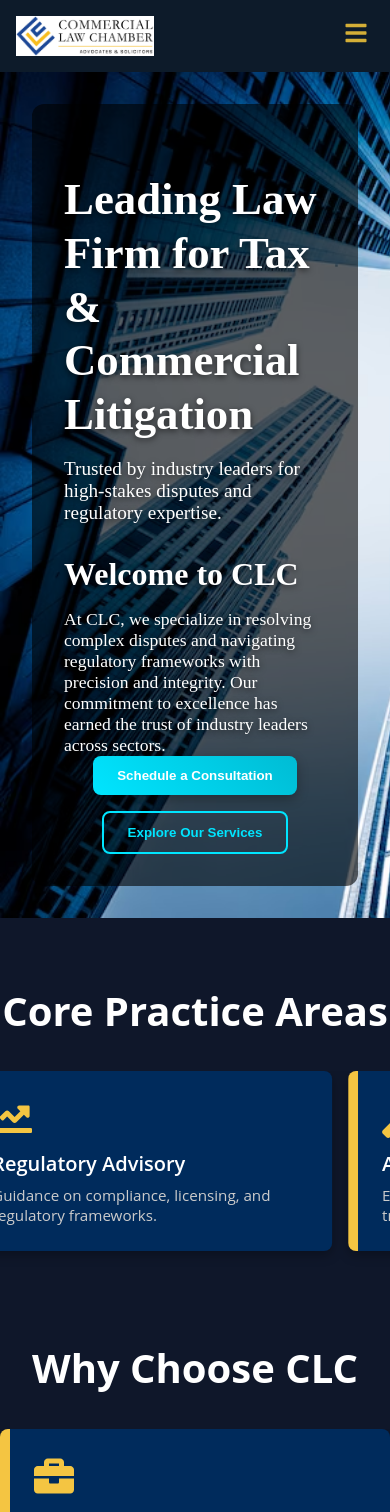
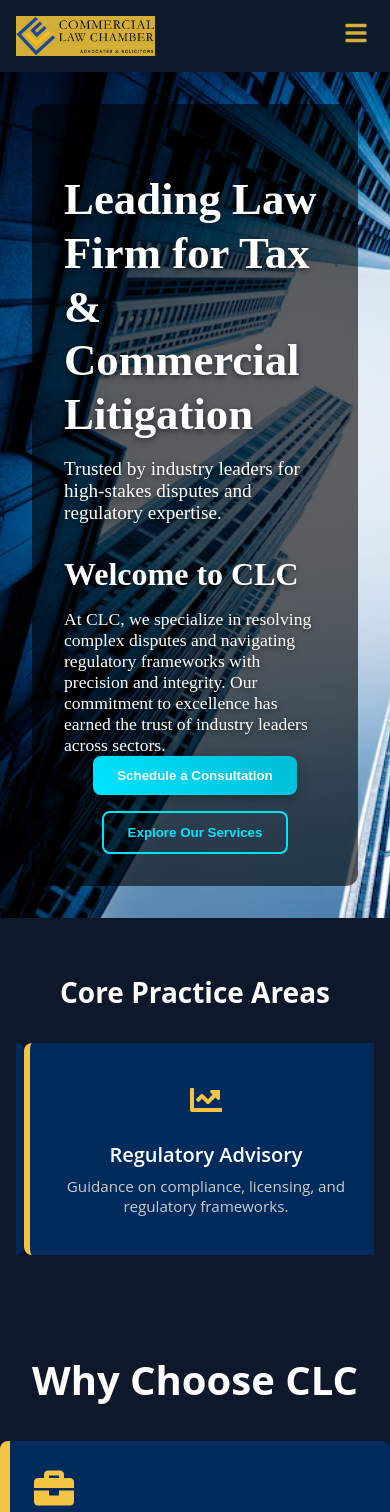
Before and after one commit to vishalsinghbaghel/commercial-law-chamber-new, a React (Vite) app: page / in a window 390 px wide. Shown: the top 1512 px of the page. Built offline with nearby package versions, Linux system fonts and the light colour scheme.

Commit message:
responsive home page

```diff
--- a/src/App.jsx
+++ b/src/App.jsx
@@ -5,8 +5,7 @@ import ScrollToTop from "./components/common/ScrollToTop";
 import { useEffect, useState } from "react";
 import { MobileNavbar } from "./navbar/MobileNavBar";
 import { Footer } from "./components/footer/Footer";
-// import "slick-carousel/slick/slick.css"
-// import "slick-carousel/slick-theme.css"
+
 function App() {
   const [isMobile, setIsMobile] = useState(window.innerWidth <= 768);
 
--- a/src/components/home/Testimonials/Testimonials.jsx
+++ b/src/components/home/Testimonials/Testimonials.jsx
@@ -39,19 +39,19 @@ const Testimonials = () => {
 
     const interval = setInterval(() => {
       if (scrollContainer) {
-        scrollAmount += 320; // Approx width of one card + gap
+        scrollAmount += 320;
         if (
           scrollAmount >=
           scrollContainer.scrollWidth - scrollContainer.clientWidth
         ) {
-          scrollAmount = 0; // Reset to start
+          scrollAmount = 0;
         }
         scrollContainer.scrollTo({
           left: scrollAmount,
           behavior: "smooth",
         });
       }
-    }, 4000); // Slide every 4 seconds
+    }, 4000);
 
     return () => clearInterval(interval);
   }, []);
@@ -66,7 +66,15 @@ const Testimonials = () => {
       }}
     >
       <Box sx={{ maxWidth: 1200, width: "100%", px: 2 }}>
-        <Typography variant="h4" align="center" mb={4}>
+        <Typography
+          variant="h4"
+          align="center"
+          mb={4}
+          sx={{
+            fontSize: { xs: "1.75rem", sm: "2rem", md: "2.25rem" },
+            color: "#fff",
+          }}
+        >
           Client Testimonials
         </Typography>
 
@@ -74,10 +82,13 @@ const Testimonials = () => {
           ref={scrollRef}
           sx={{
             display: "flex",
-            gap: 3,
+            gap: { xs: 2, sm: 3 },
             overflowX: "auto",
             scrollSnapType: "x mandatory",
             pb: 2,
+            px: { xs: 1, sm: 2 },
+            scrollBehavior: "smooth",
+            WebkitOverflowScrolling: "touch",
             "&::-webkit-scrollbar": {
               height: 8,
             },
@@ -91,7 +102,12 @@ const Testimonials = () => {
             <Card
               key={i}
               sx={{
-                width: "32%",
+                width: {
+                  xs: "90%",
+                  sm: "70%",
+                  md: "45%",
+                  lg: "32%",
+                },
                 flex: "0 0 auto",
                 scrollSnapAlign: "start",
                 transition: "transform 0.3s ease, box-shadow 0.3s ease",
@@ -105,7 +121,6 @@ const Testimonials = () => {
                 borderRadius: "8px",
                 boxShadow: "0 4px 12px rgba(0, 0, 0, 0.3)",
                 borderLeft: "10px solid #f4c542",
-                transition: "box-shadow 0.3s ease",
               }}
             >
               <CardContent>
@@ -120,7 +135,13 @@ const Testimonials = () => {
                     <Typography variant="body2">{t.role}</Typography>
                   </Box>
                 </Box>
-                <Typography variant="body1" color="#f4c542">
+                <Typography
+                  variant="body1"
+                  sx={{
+                    fontSize: { xs: "0.9rem", sm: "1rem" },
+                    color: "#f4c542",
+                  }}
+                >
                   “{t.quote}”
                 </Typography>
               </CardContent>
--- a/src/components/home/practice/PracticeSection.jsx
+++ b/src/components/home/practice/PracticeSection.jsx
@@ -81,6 +81,7 @@ export const PracticeSection = () => {
     autoplay: true,
     autoplaySpeed: 2000,
     pauseOnHover: true,
+
     responsive: [
       { breakpoint: 960, settings: { slidesToShow: 2 } },
       { breakpoint: 600, settings: { slidesToShow: 1 } },
--- a/src/components/home/practice/PracticeSection.module.css
+++ b/src/components/home/practice/PracticeSection.module.css
@@ -1,34 +1,35 @@
 .practiceAreas {
-  background-color: #0f172a; /* Match navbar background */
+  background-color: #0f172a;
   font-family: "Open Sans", sans-serif;
   margin: 0;
-  padding-top: 2rem;
+  padding: 2rem 1rem;
 }
 
 .sectionTitle {
   font-size: 2.5rem;
   text-align: center;
+  color: #fff;
+  margin-bottom: 2rem;
 }
 
 .cardsContainer {
-  display: flex;
-  flex-wrap: wrap;
-  gap: 2rem;
-  /* spacing between cards */
-  justify-content: center;
   overflow: hidden;
 }
 
 .practiceCard {
-  background-color: #002b5c; /* Slightly lighter than navbar */
+  background-color: #002b5c;
   color: white;
   padding: 1.5rem;
   border-radius: 8px;
   box-shadow: 0 4px 12px rgba(0, 0, 0, 0.3);
-  margin-bottom: 1.5rem;
-  border-left: 10px solid #f4c542; /* Accent line (gold tone) */
-  transition: box-shadow 0.3s ease;
-  height: 180px;
+  border-left: 10px solid #f4c542;
+  transition: box-shadow 0.3s ease, transform 0.3s ease;
+  height: 100%;
+  min-height: 180px;
+  display: flex;
+  flex-direction: column;
+  justify-content: center;
+  text-align: center;
 }
 
 .practiceCard:hover {
@@ -39,6 +40,7 @@
 .icon {
   font-size: 2.5rem;
   color: #f4c542;
+  margin-bottom: 1rem;
 }
 
 h3 {
@@ -53,6 +55,43 @@ p {
   color: #ccc;
 }
 
-* {
-  box-sizing: border-box;
+@media (max-width: 960px) {
+  .sectionTitle {
+    font-size: 2rem;
+  }
+
+  .practiceCard {
+    padding: 1.2rem;
+  }
+
+  h3 {
+    font-size: 1.1rem;
+  }
+
+  p {
+    font-size: 0.9rem;
+  }
 }
+
+@media (max-width: 600px) {
+  .sectionTitle {
+    font-size: 1.75rem;
+  }
+
+  .practiceCard {
+    padding: 1rem;
+    border-left: 6px solid #f4c542;
+  }
+
+  .icon {
+    font-size: 2rem;
+  }
+
+  h3 {
+    font-size: 1rem;
+  }
+
+  p {
+    font-size: 0.85rem;
+  }
+}
--- a/src/navbar/MobileNavBar.jsx
+++ b/src/navbar/MobileNavBar.jsx
@@ -1,6 +1,6 @@
 import { NavLink } from "react-router-dom";
 import { useState } from "react";
-import Logo from "/Logo_old.jpg";
+import Logo from "/Logo.png";
 import styles from "./MobileNavBar.module.css";
 import {
   FaAngleDown,
--- a/src/navbar/MobileNavBar.module.css
+++ b/src/navbar/MobileNavBar.module.css
@@ -13,6 +13,7 @@
 
 .logo {
   height: 40px;
+  background-color: #d4af37;
 }
 
 .menuToggle {
```
